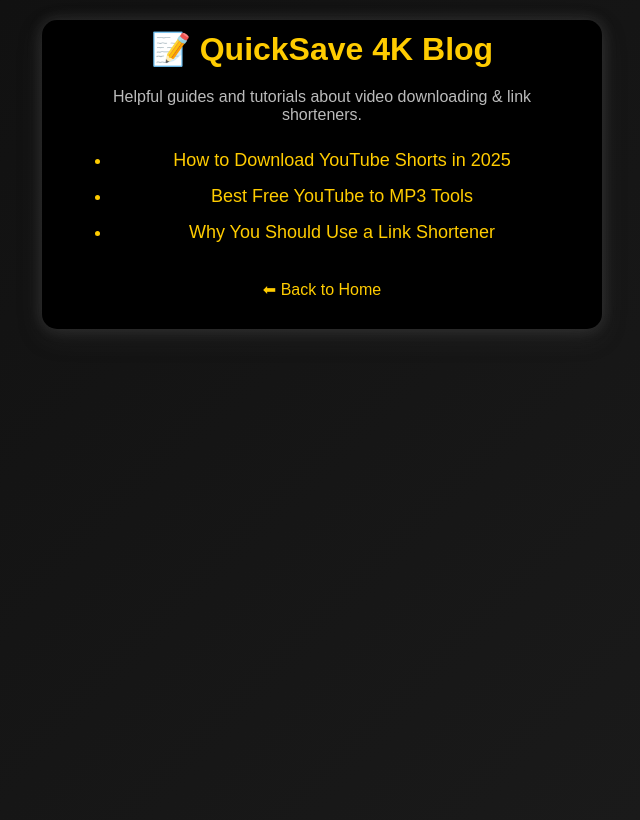
After one commit to codewithshobhit78/QuickSave-4K-YouTube-Reels-Downloader, a Flask app: page /shorten/blog in a window 1280 px wide. The commit adds this page. Shown: the whole page, without its empty margins (318-958 px from the left). Run offline with Flask 3, Linux system fonts and the light colour scheme; some libraries are stand-ins or nearby versions.

Commit message:
Added blog.html and shorten_blog.html with proper back links

```diff
--- a/app.py
+++ b/app.py
@@ -231,6 +231,10 @@
 def blog_home():
     return render_template("blog.html")
 
+@app.route('/shorten/blog')
+def shorten_blog():
+    return render_template('shorten_blog.html')
+
 @app.route('/blog/how-to-download-youtube-shorts-2025')
 def blog_shorts():
     return render_template("blog_shorts.html")
--- a/templates/shorten.html
+++ b/templates/shorten.html
@@ -99,7 +99,7 @@
     © 2025 <strong>QuickSave 4K</strong>. All rights reserved. <br>
     Made With <span class="heart">❤️</span> by
     <a href="https://www.linkedin.com/in/shobhit78" target="_blank" style="color:#ffcc00; text-decoration:none;">Shobhit Kumar</a>
-    | <a href="/blog" style="color:#ffcc00; text-decoration:none;">Blog</a>
+    | <a href="/shorten/blog" style="color:#ffcc00; text-decoration:none;">Blog</a>
     <br><br>
     <a href="/shorten/privacy" style="color:#ffcc00; text-decoration:none; margin:0 5px;">Privacy</a> |
     <a href="/shorten/terms" style="color:#ffcc00; text-decoration:none; margin:0 5px;">Terms</a> |
--- /dev/null
+++ b/templates/shorten_blog.html
@@ -0,0 +1,33 @@
+<!DOCTYPE html>
+<html lang="en">
+<head>
+  <meta charset="UTF-8">
+  <meta name="viewport" content="width=device-width, initial-scale=1.0">
+  <title>Blog - QuickSave 4K</title>
+  <link rel="stylesheet" href="{{ url_for('static', filename='style.css') }}">
+</head>
+<body>
+  <div class="container">
+    <h1 style="color:#ffcc00;">📝 QuickSave 4K Blog</h1>
+    <p style="color:#bbb;">Helpful guides and tutorials about video downloading & link shorteners.</p>
+
+     <!-- ✅ Ad Placeholder -->
+  <ins class="adsbygoogle"
+       style="display:block; text-align:center;"
+       data-ad-client="ca-pub-XXXXX"
+       data-ad-slot="YYYYYY"
+       data-ad-format="auto"></ins>
+  <script>(adsbygoogle = window.adsbygoogle || []).push({});</script>
+
+    <ul style="color:#ffcc00; font-size:18px; line-height:2;">
+      <li><a href="/blog/how-to-download-youtube-shorts-2025" style="color:#ffcc00; text-decoration:none;">How to Download YouTube Shorts in 2025</a></li>
+      <li><a href="/blog/best-free-youtube-to-mp3-tools" style="color:#ffcc00; text-decoration:none;">Best Free YouTube to MP3 Tools</a></li>
+      <li><a href="/blog/why-use-link-shortener" style="color:#ffcc00; text-decoration:none;">Why You Should Use a Link Shortener</a></li>
+    </ul>
+
+    <div style="margin-top:30px;">
+      <a href="/shorten" style="color:#ffcc00; text-decoration:none;">⬅ Back to Home</a>
+    </div>
+  </div>
+</body>
+</html>
```
